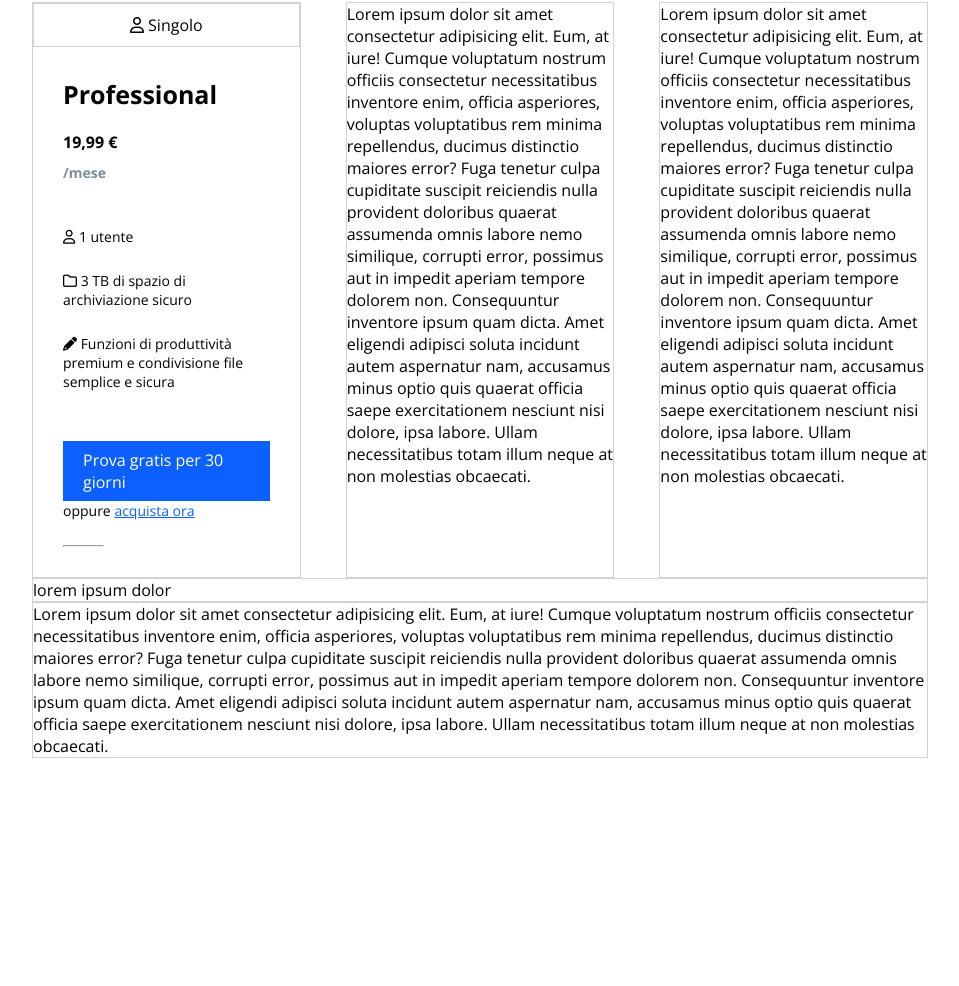
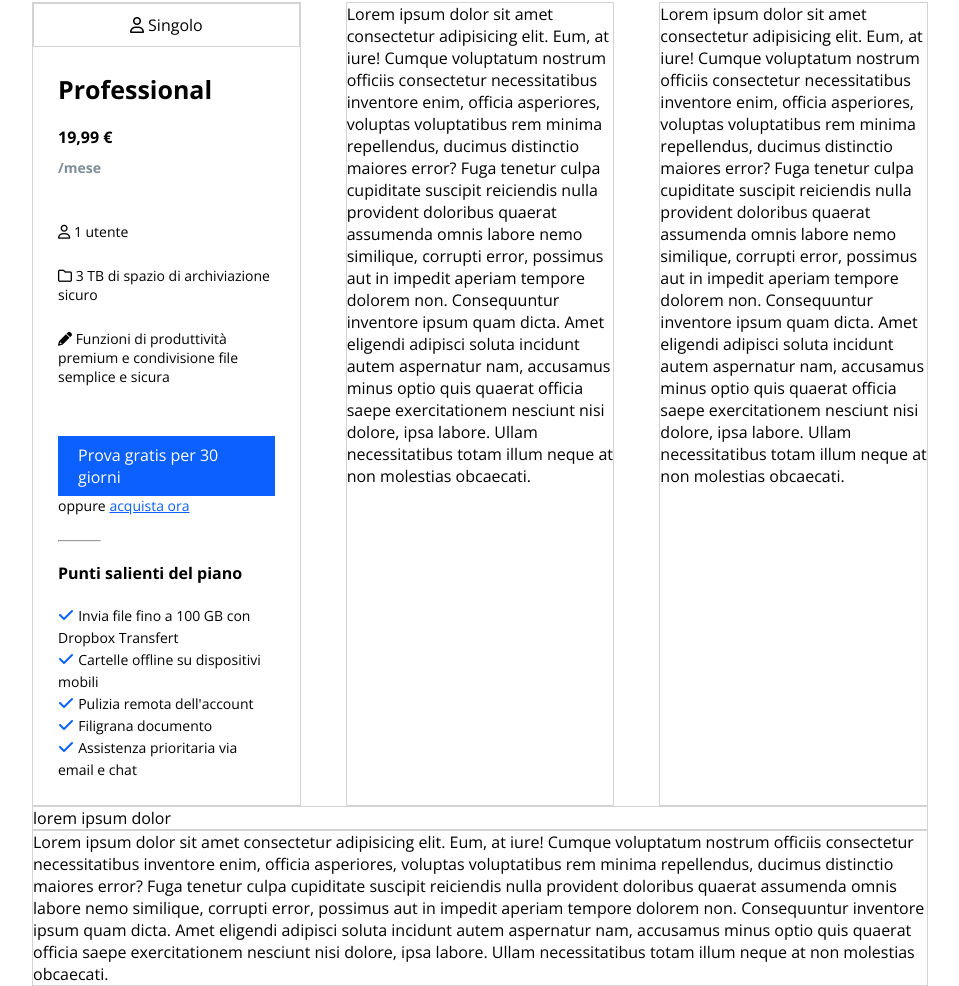
Before and after one commit to Giuseppe-Lo-Re/htmlcss-dropbox, a plain HTML site: page index.html in a window 1280 px wide. Shown: the part 935-1921 px from the top of the page, without its empty margins (160-1119 px from the left). Before the commit the page ends 1693 px from the top, so only its background shows below. Drawn offline with nearby package versions, Linux system fonts and the light colour scheme.

Commit message:
first col complete

```diff
--- a/css/style.css
+++ b/css/style.css
@@ -148,7 +148,6 @@ header li {
 }
 
 .column-header {
-    /* TEST */
     border: 1px solid lightgrey;
     text-align: center;
     padding: 10px;
@@ -156,12 +155,11 @@ header li {
 
 .column {
     width: calc((100% / 3) - 30px);
-    /* TEST */
     border: 1px solid lightgrey;
 }
 
 .column-main-container {
-    padding: 30px;
+    padding: 25px;
 }
 
 .column-main h3 {
@@ -170,6 +168,10 @@ header li {
 
 .column-main hr {
     width: 20%;
+}
+
+.column-main h4 {
+    padding: 20px 0 20px 0;
 }
 
 .price {
@@ -196,25 +198,36 @@ header li {
     padding-bottom: 50px;
 }
 
-
-/* .cta-buynow {
-    padding-top: 20px;
-} */
 .text-decoration {
     text-decoration: underline;
     color: #0b60ff;
 }
 
+.column-main ul {
+    list-style-type: none;
+}
+
+.column-main li {
+    /* padding:  0 20px; */
+}
+
+
+.column-main li i {
+    color: #0b60ff;
+    font-size: 16px;
+}
+.column-main li span {
+    font-size: 14px;
+}
+
 .column-large {
-    /* TEST */
+
     border: 1px solid lightgrey;
 }
 
 .column-large-header {
-    /* TEST */
     border: 1px solid lightgrey;
 }
-
 
 /* common */
 
--- a/index.html
+++ b/index.html
@@ -158,6 +158,41 @@
                             </div>
 
                             <hr>
+                            <!-- column footer -->
+
+                            <!-- title -->
+                            <h4>Punti salienti del piano</h4>
+
+                            <!-- highlights -->
+                            <ul>
+                                <li>
+                                    <span><i class="fa-solid fa-check"></i></span>
+                                    <span>Invia file fino a 100 GB con Dropbox Transfert</span>
+                                </li>
+
+                                <li>
+                                    <span><i class="fa-solid fa-check"></i></span>
+                                    <span>Cartelle offline su dispositivi mobili</span>
+                                </li>
+
+                                <li>
+                                    <span><i class="fa-solid fa-check"></i></span>
+                                    <span>Pulizia remota dell'account</span>
+                                </li>
+
+                                <li>
+                                    <span><i class="fa-solid fa-check"></i></span>
+                                    <span>Filigrana documento</span>
+                                </li>
+
+                                <li>
+                                    <span class="check"><i class="fa-solid fa-check"></i></span>
+                                    <span>Assistenza prioritaria via email e chat</span>
+                                </li>
+
+                            </ul>
+
+
                         </div>
 
                     </div>
```
